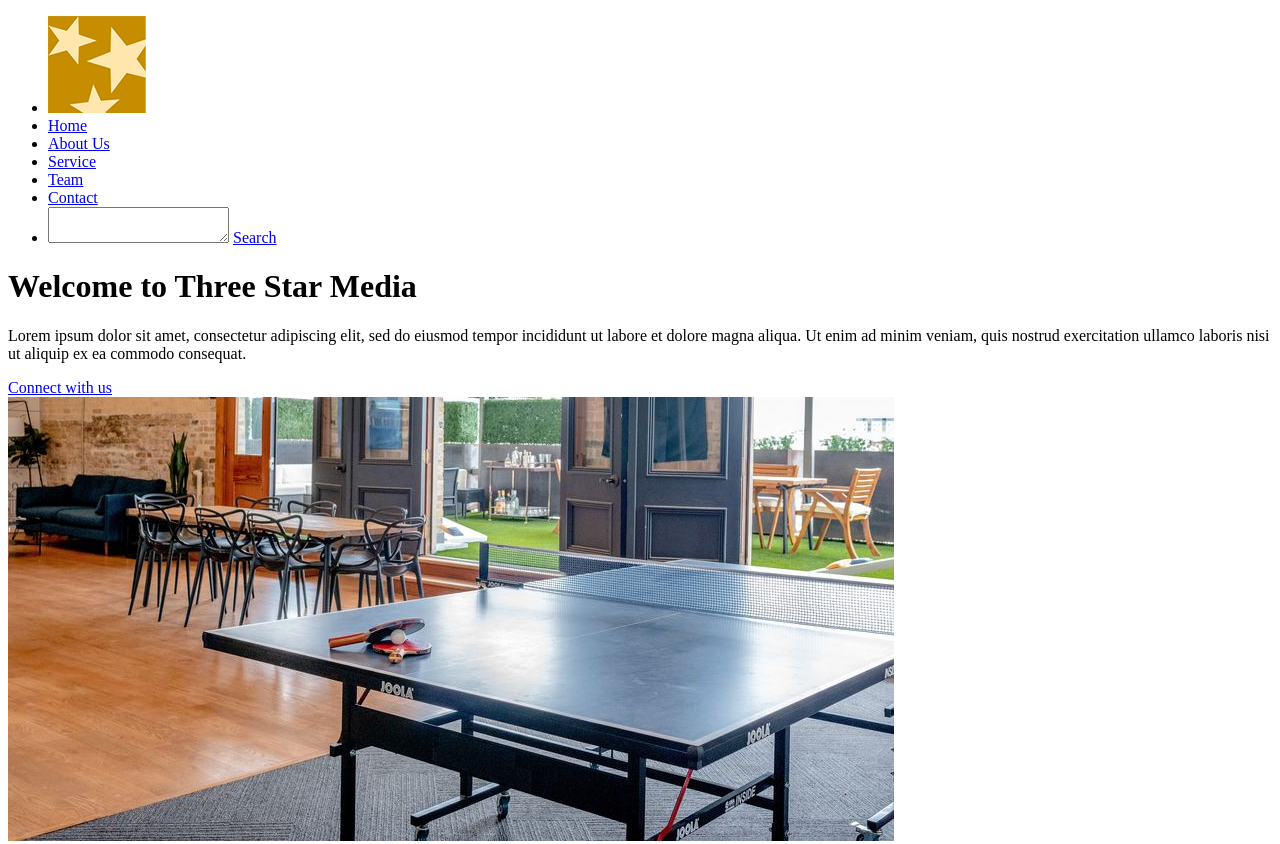
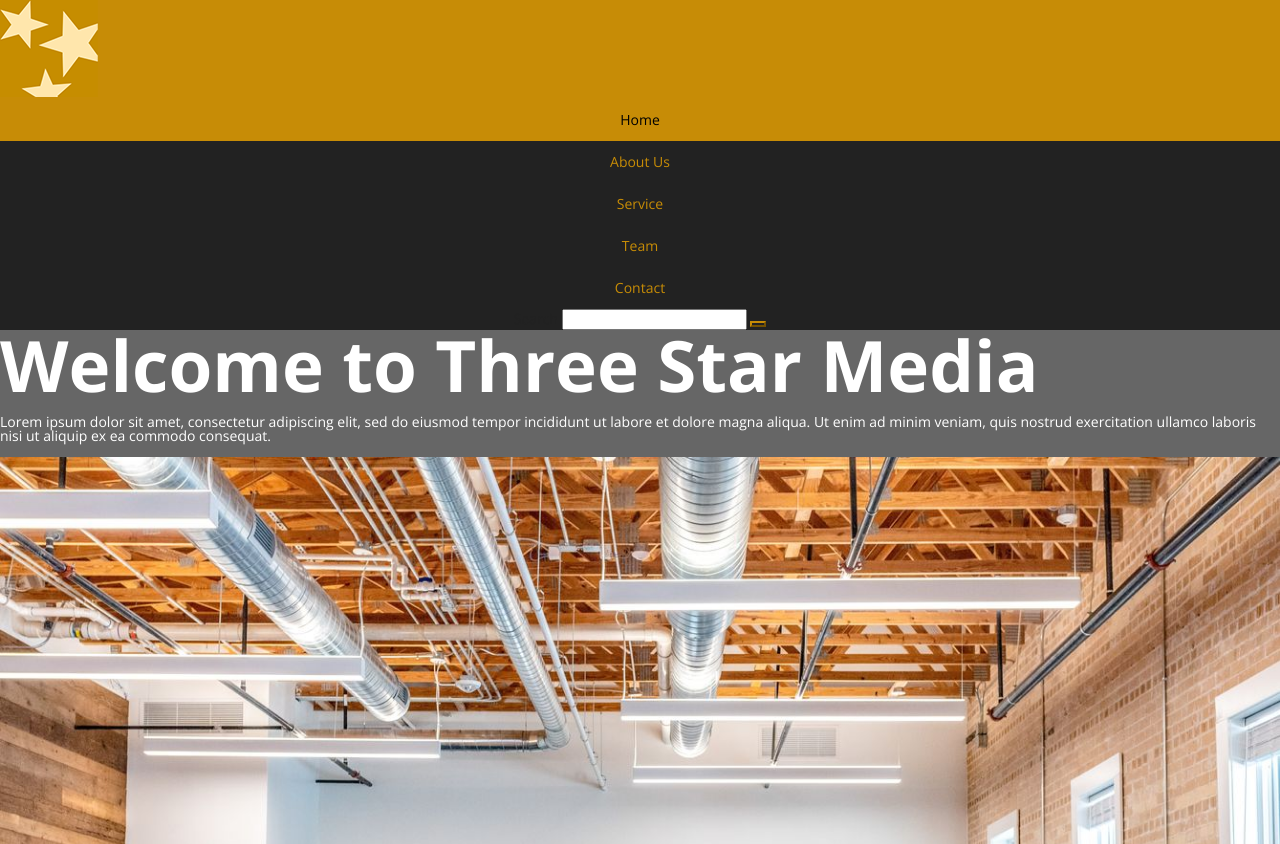
Before and after one commit to epp00011/epp00011.github.io, a plain HTML site: page final-project/index.html in a window 1280 px wide. Shown: the top 844 px of the page. Drawn offline with nearby package versions, Linux system fonts and the light colour scheme; some icons are missing.

Commit message:
adding some css and fixing parts in html

```diff
--- a/final-project/css/main.css
+++ b/final-project/css/main.css
@@ -0,0 +1,156 @@
+/* http://meyerweb.com/eric/tools/css/reset/
+   v2.0 | 20110126
+   License: none (public domain)
+*/
+
+html, body, div, span, applet, object, iframe,
+h1, h2, h3, h4, h5, h6, p, blockquote, pre,
+a, abbr, acronym, address, big, cite, code,
+del, dfn, em, img, ins, kbd, q, s, samp,
+small, strike, strong, sub, sup, tt, var,
+b, u, i, center,
+dl, dt, dd, ol, ul, li,
+fieldset, form, label, legend,
+table, caption, tbody, tfoot, thead, tr, th, td,
+article, aside, canvas, details, embed,
+figure, figcaption, footer, header, hgroup,
+menu, nav, output, ruby, section, summary,
+time, mark, audio, video {
+	margin: 0;
+	padding: 0;
+	border: 0;
+	font-size: 100%;
+	font: inherit;
+	vertical-align: baseline;
+}
+/* HTML5 display-role reset for older browsers */
+article, aside, details, figcaption, figure,
+footer, header, hgroup, menu, nav, section {
+	display: block;
+}
+body {
+	line-height: 1;
+}
+ol, ul {
+	list-style: none;
+}
+blockquote, q {
+	quotes: none;
+}
+blockquote:before, blockquote:after,
+q:before, q:after {
+	content: '';
+	content: none;
+}
+table {
+	border-collapse: collapse;
+	border-spacing: 0;
+}
+
+/* -----------------
+Custom Styles
+---------------------*/
+
+html{
+    font-family: 'Open Sans', sans-serif;
+    font-size: 14px;
+}
+
+h1,
+h2,
+h3,
+h4,
+h5 {
+    font-weight: bold;
+}
+
+/* Modular Scale */
+h1 {
+    font-size: 5.063rem;
+}
+h2 {
+    font-size: 3.375rem;
+}
+h3 {
+    font-size: 2.25rem;
+}
+h4 {
+    font-size: 1.5rem;
+}
+h5 {
+    font-size: 1rem;
+}
+
+p  {
+    margin: 1em 0;
+}
+
+.container{
+    max-width: 1200px;
+    margin: 0 auto;
+    padding: 1em;
+}
+
+/* Navigation */
+.nav-list{
+    color: rgba(#222);
+    text-align: center;
+}
+
+.nav-list a,
+.nav-lista:link,
+.nav-list a:visited {
+    display: block;
+    padding: 1em 0;
+    text-decoration: none;
+    background-color: #222;
+    color: #c78c06;
+}
+
+.nav-list a:hover,
+.nav-list a:focus,
+.nav-list a.current {
+    background-color: #c78c06;
+    color: inherit;
+}
+
+.search-bar{
+    color: #222;
+}
+
+.logo{
+    background-color: #c78c06;
+}
+
+ul{
+    background-color: #222;
+}
+
+button{
+    color: #c78c06;
+    background-color: #222;
+    border-color: #c78c06;
+}
+
+.star-logo{
+    background-color: #c78c06;
+    text-align: left;
+}
+
+/* Banner */
+.banner h1, p{
+color: white;
+}
+
+/* fix colour */
+.banner{
+    background-color: rgba(0,0,0,0.6);
+}
+
+.banner img{
+    width: 100%;
+}
+
+.banner a{
+
+}
--- a/final-project/index.html
+++ b/final-project/index.html
@@ -21,7 +21,11 @@
     <!-- Navigation -->
     <nav class="main-nav">
         <ul class="nav-list">
-            <li><img src="../final-project/images/logo.png" alt="logo" class="logo"></li>
+            <li>
+                <div class="star-logo">
+                <img src="../final-project/images/logo.png" alt="logo" class="logo">
+                </div>
+            </li>
             <li><a href="index.html" class="current">Home</a> </li>
             <li><a href="#about">About Us</a></li>
             <li><a href="#service">Service</a></li>
@@ -29,12 +33,14 @@
             <li><a href="#contact">Contact</a></li>
             <!-- Add search bar -->
             <li>
-            <div>
-                <textarea name="search" id="search"></textarea>
-                <a href="#" class="search"> Search </a>
+            <div class="search-bar">
+                <form action="search.php" method="get">
+                    <label for="search">Search</label>
+                    <input type="text">
+                    <button><i class="im im-magnifier"></i></button>
+                </form>
             </div>
             </li>
-            <!-- label imput and button and instead of send just use the icon-->
         </ul>
     </nav>
 </header>
@@ -48,6 +54,7 @@
         <p>
             Lorem ipsum dolor sit amet, consectetur adipiscing elit, sed do eiusmod tempor incididunt ut labore et dolore magna aliqua. Ut enim ad minim veniam, quis nostrud exercitation ullamco laboris nisi ut aliquip ex ea commodo consequat.
         </p>
+        <img src="/epp00011.github.io/final-project/images/main-banner.jpg" alt="workplace">
         <!-- Button -->
         <!-- Use anchor tag -->
         <a href="#">Connect with us <i class="im im-care-right"></i></a>
```
